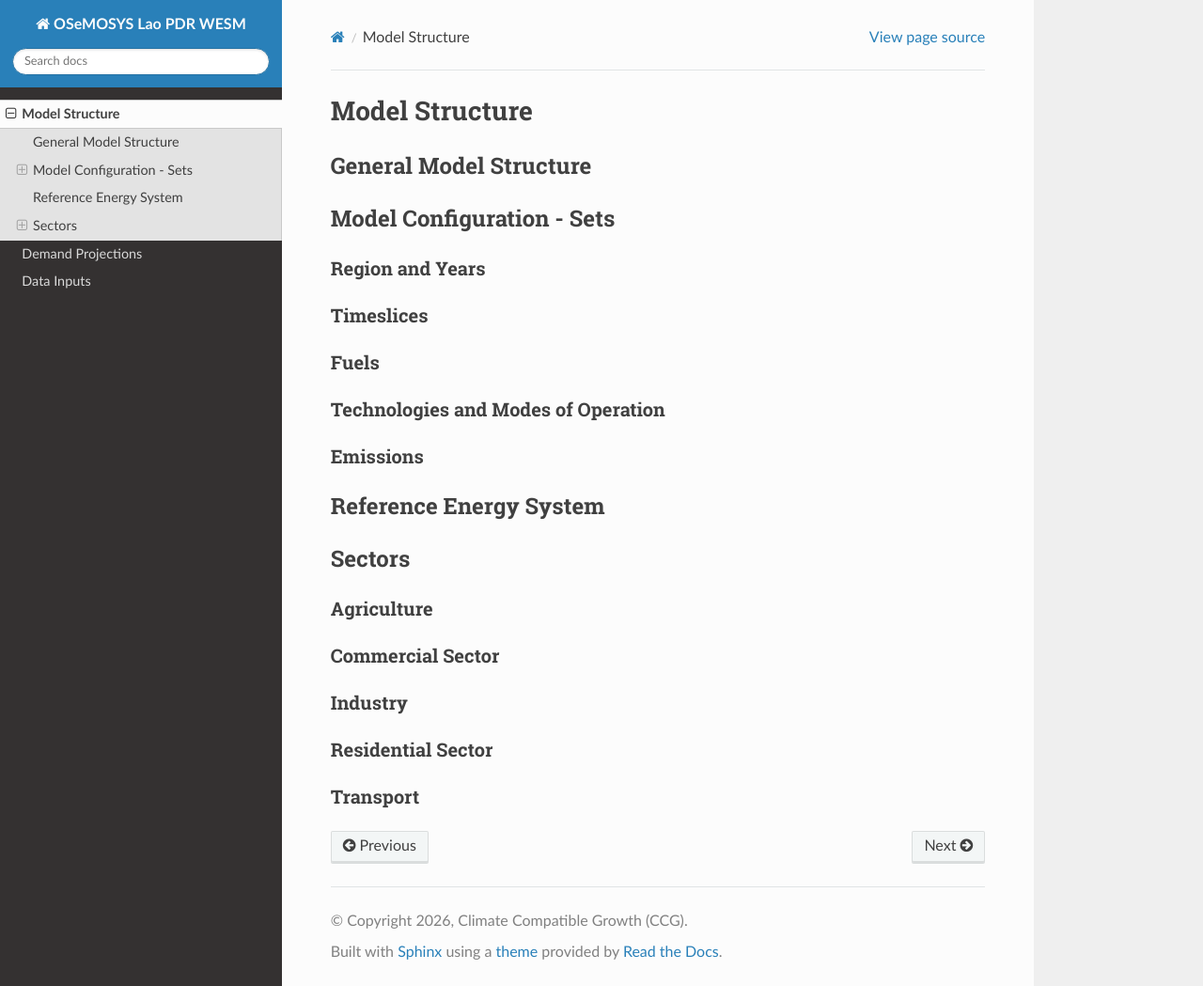
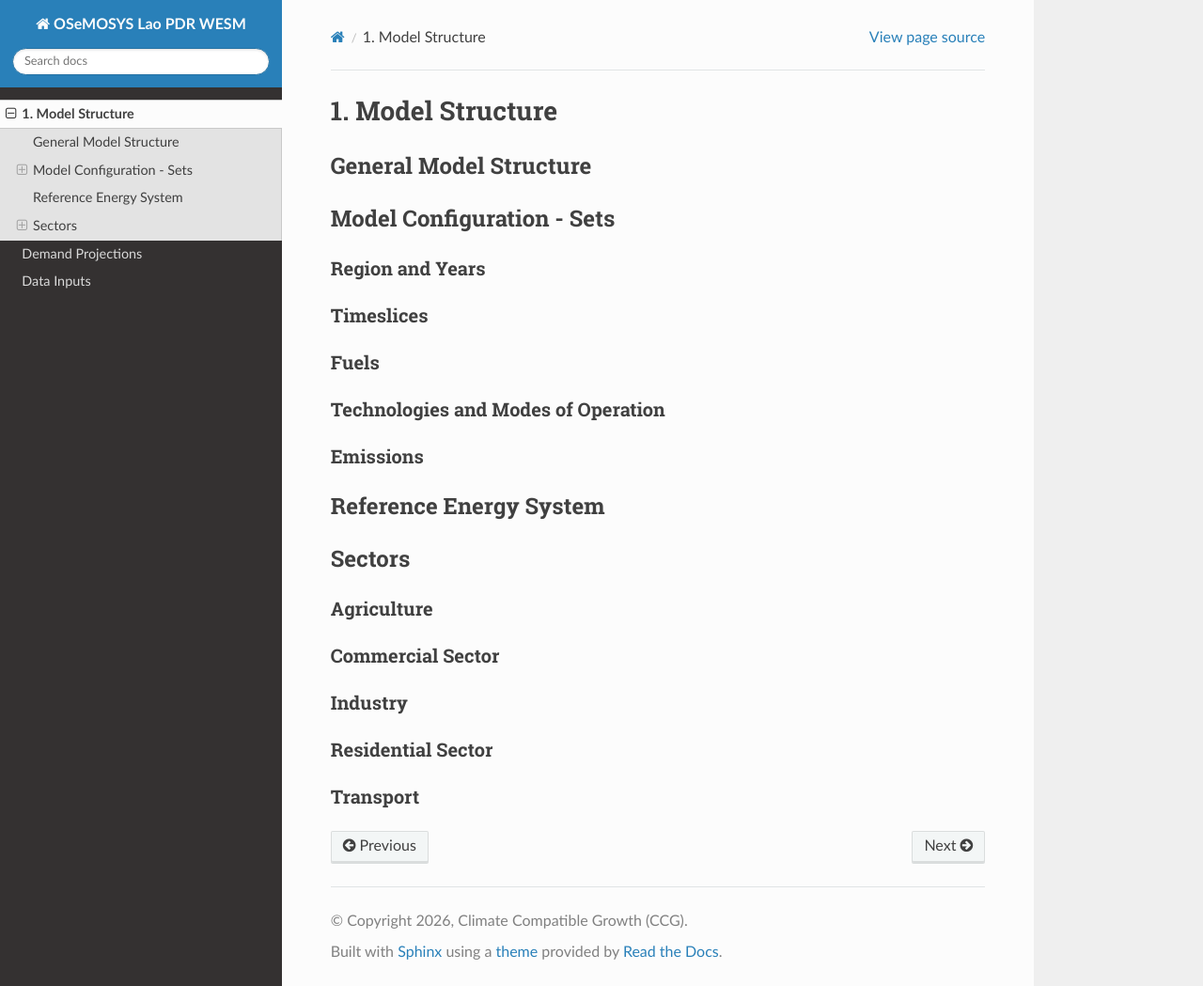
Before and after one commit to ClimateCompatibleGrowth/OSeMOSYS-Lao-PDR-WESM, a Sphinx documentation site: the page built from docs/model_structure.rst, in a window 1280 px wide and 1049 px high. Shown: the whole window at 94% size. Built offline with Sphinx 7.4.7 and the Read the Docs theme 3.1.0, drawn with Linux system fonts in a browser that asks for light colours.

Commit message:
updated readtheDocs file

```diff
--- a/docs/model_structure.rst
+++ b/docs/model_structure.rst
@@ -1,5 +1,5 @@
 ================
-Model Structure
+1. Model Structure
 ================
 
 General Model Structure
```
